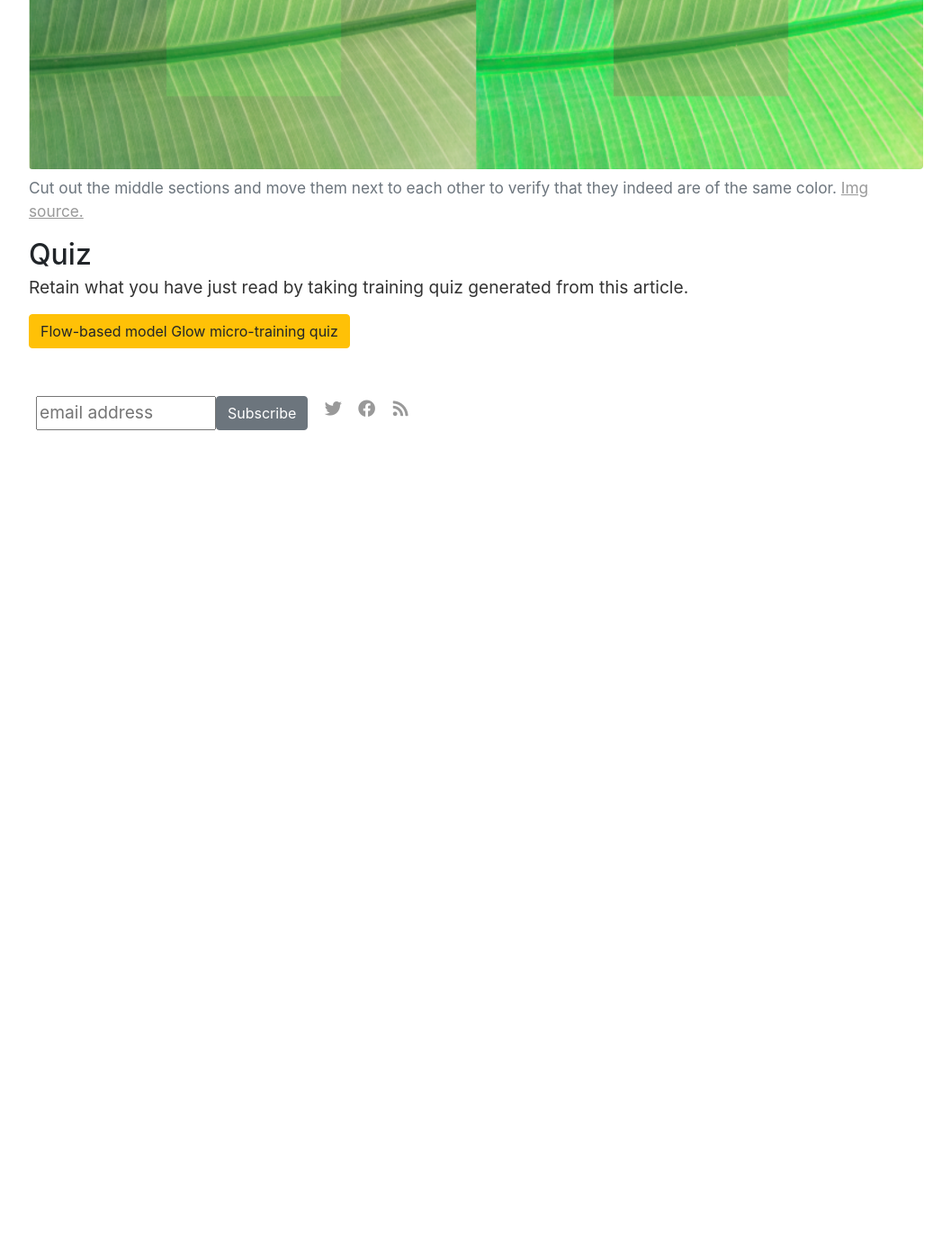
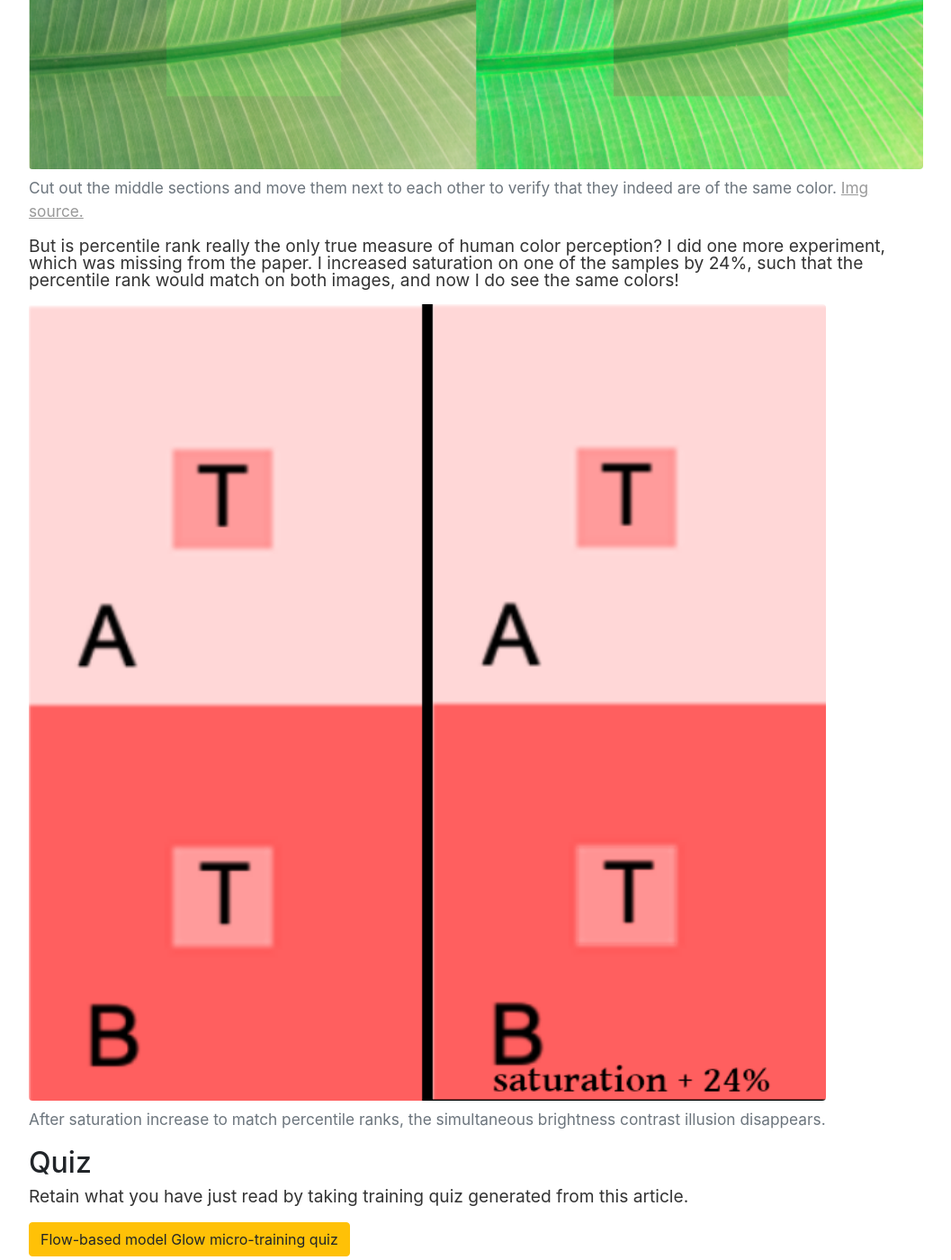
Before and after one commit to vackosar/vackosar.github.io, a Jekyll site: the page built from _posts/2020-06-19-glow-the-representations-must-flow.md, in a window 1280 px wide and 1400 px high, scrolled down 3351 px. Shown: the whole window at 90% size, without its empty margins (111-1168 px from the left). Built offline with Jekyll 4.4.1, drawn with Linux system fonts in a browser that asks for light colours; nearby versions of some CDN libraries; library files that are not in the unit come from our copies; comment, search, counter and statistics services are not loaded; before the commit the page ends 3981 px from its top, so only the background shows below that.

Commit message:
rewrite visual illusions

```diff
--- a/_posts/2020-06-19-glow-the-representations-must-flow.md
+++ b/_posts/2020-06-19-glow-the-representations-must-flow.md
@@ -108,6 +108,16 @@ Download the image, cut out the middle sections, and move them next to each othe
     <figcaption class="figure-caption">Cut out the middle sections and move them next to each other to verify that they indeed are of the same color. <a href="https://arxiv.org/pdf/2005.08772v1.pdf)">Img source.</a></figcaption>
 </figure>
 
+But is percentile rank really the only true measure of human color perception? I did one more experiment, which was missing from the paper.
+I increased saturation on one of the samples by 24%, such that the percentile rank would match on both images, and now I do see the same colors!
+
+<figure class="figure">
+    <img
+        class="figure-img img-fluid rounded"
+        src="https://raw.githubusercontent.com/vackosar/vackosar.github.io/master/images/glow-contrast-illusion-saturation.png"
+        alt='After saturation increase to match percentile ranks, the simultaneous brightness contrast illusion disappears.'/>
+    <figcaption class="figure-caption">After saturation increase to match percentile ranks, the simultaneous brightness contrast illusion disappears.</figcaption>
+</figure>
 
 ## Quiz
 
```
Also changed, not shown: images/glow-contrast-illusion-saturation.png (added).
